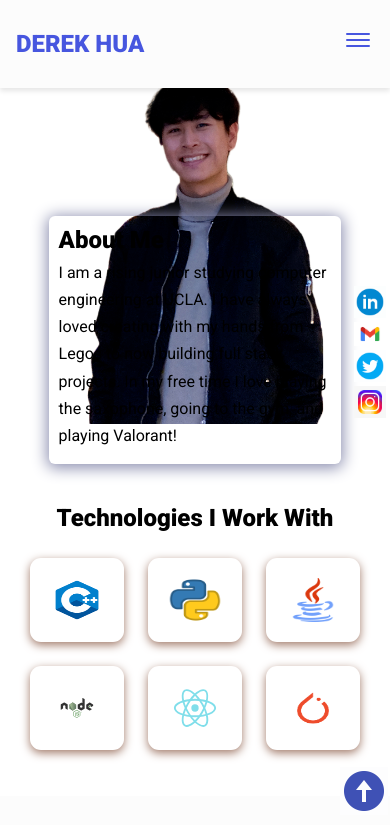
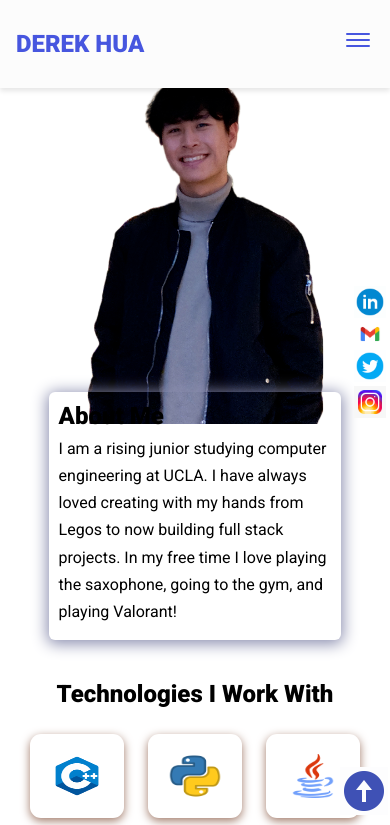
Before and after one commit to derekhua777/derekhua777.github.io, a plain HTML site: page index.html in a window 390 px wide. Shown: the top 825 px of the page. Drawn offline with nearby package versions, Linux system fonts and the light colour scheme.

Commit message:
fixed bio shift

```diff
--- a/assets/css/styles.css
+++ b/assets/css/styles.css
@@ -382,7 +382,7 @@ footer {
   }
 
   .bio {
-    margin-top: -13rem;
+    margin-top: -2rem;
     width: 20.5rem;
   }
 
```
